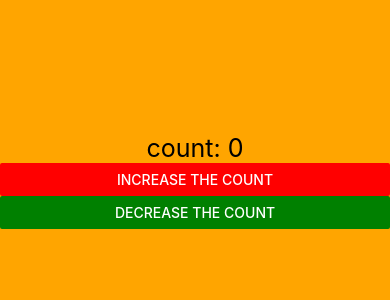
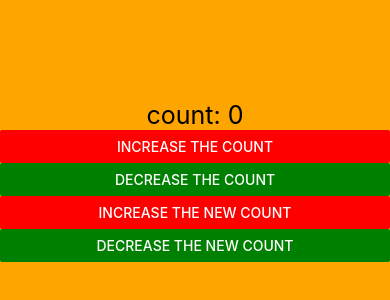
Before and after one commit to mitschlagel/WeatherApp, a React Native app: screen / in a window 390 px wide. Shown: the part 254-554 px from the top of the page. Built offline with nearby package versions, Linux system fonts and the light colour scheme.

Commit message:
Try useEffect

```diff
--- a/src/demonstration/counter.tsx
+++ b/src/demonstration/counter.tsx
@@ -1,9 +1,17 @@
-import React, { useState } from "react";
+import React, { useState, useEffect } from "react";
 import { View, Text, Button, StyleSheet } from 'react-native'
 
 const Counter = () =>  {
 
     const [count, setCount] = useState(0)
+    const [newCount, setNewCount] = useState(0)
+
+    useEffect(() => {
+        console.log(`Count = ${count}`)
+        return () => {
+            console.log('useEffect clean up')
+        }
+    }, [count])
 
     return(
         <View style={styles.container}>
@@ -20,6 +28,20 @@ const Counter = () =>  {
                 title={'Decrease the count'}
                 onPress={() => {
                     setCount(count - 1)
+                    }}
+            />
+            <Button
+                color={'red'}
+                title={'Increase the new count'}
+                onPress={() => {
+                    setNewCount(newCount + 1)
+                    }}
+            />
+            <Button
+                color={'green'}
+                title={'Decrease the new count'}
+                onPress={() => {
+                    setNewCount(newCount - 1)
                     }}
             />
         </View>
```
